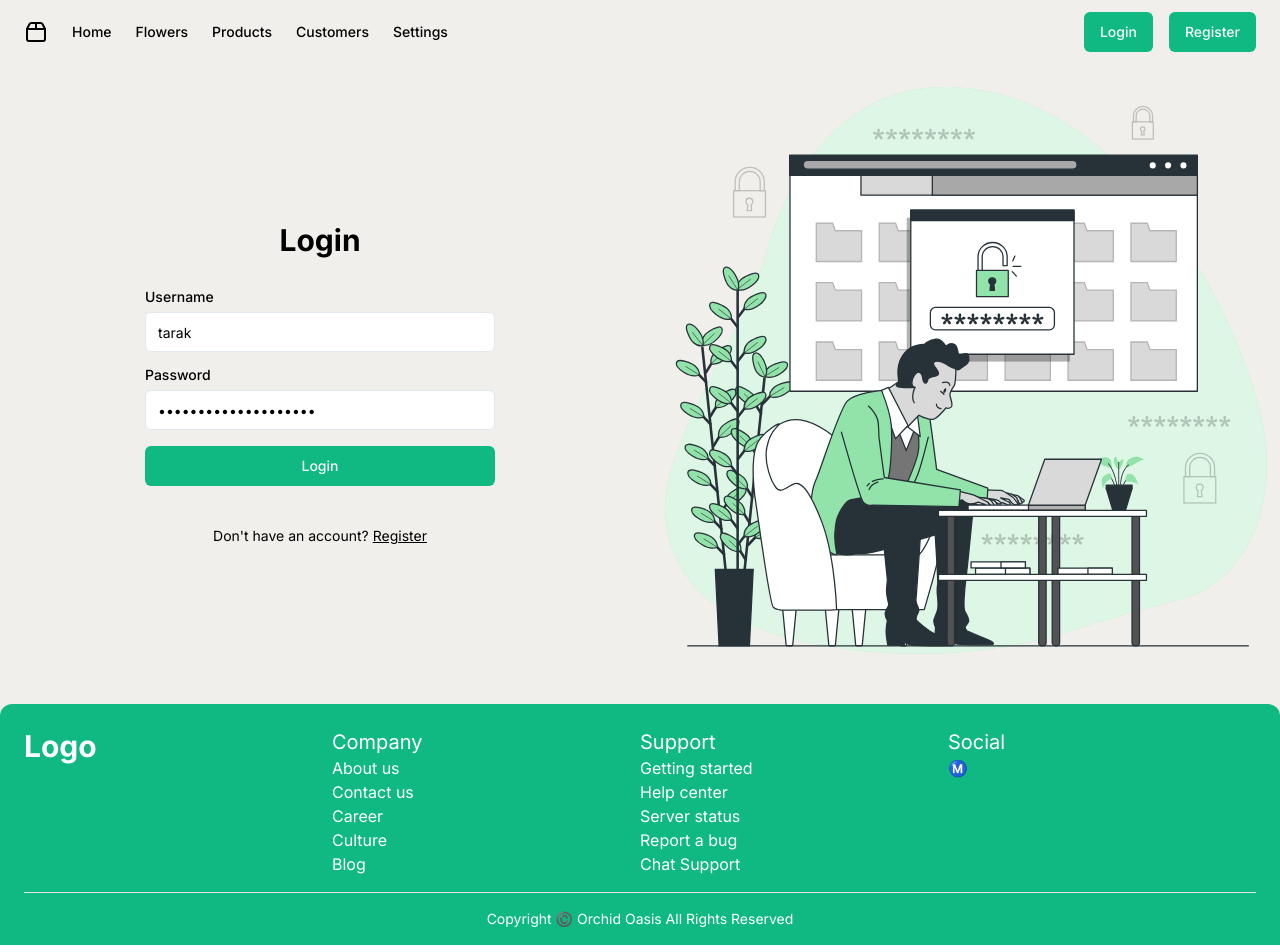
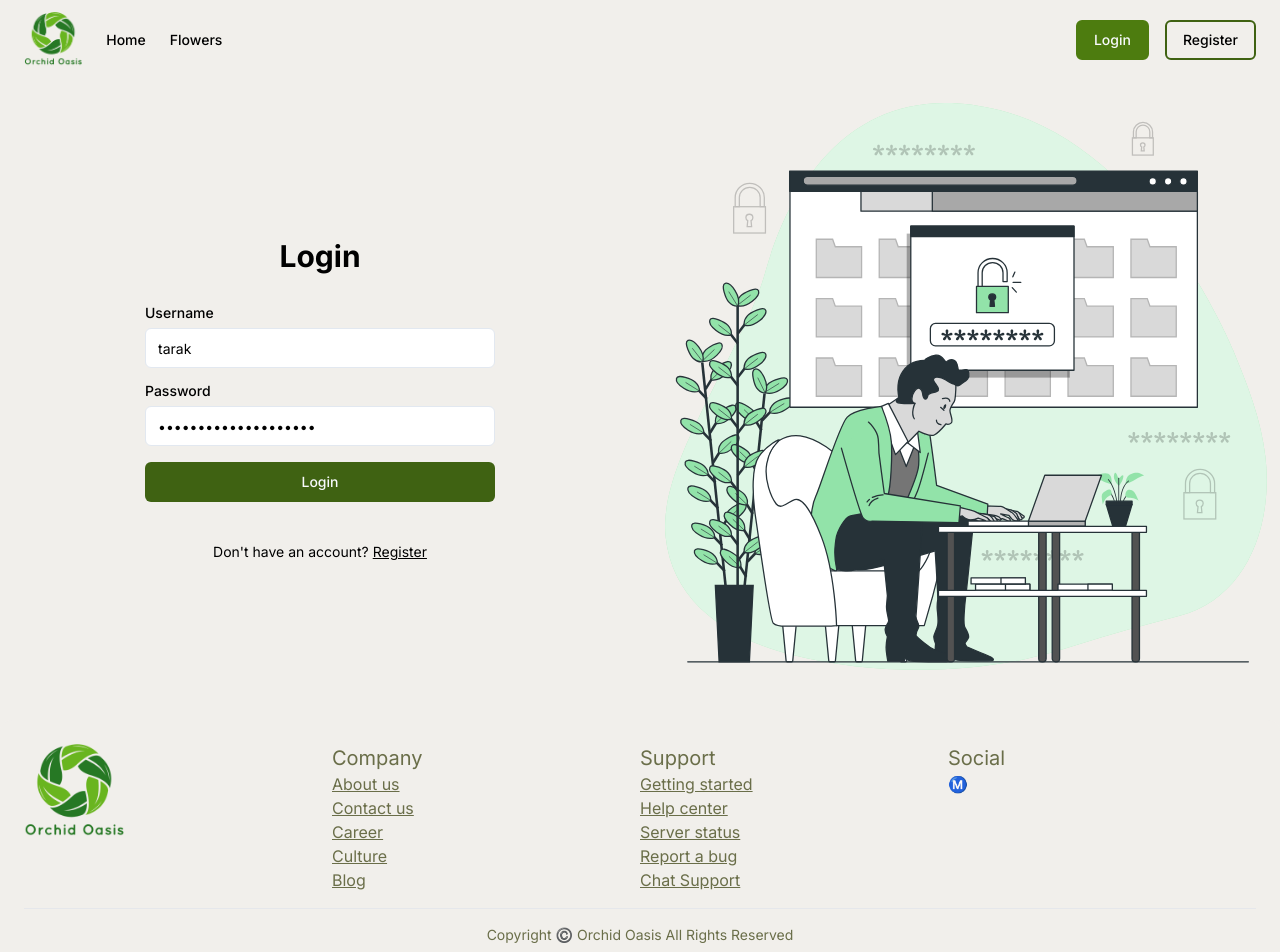
Before and after one commit to tahdiislam/taskflow-frontend, a Next.js app: page /login in a window 1280 px wide. Shown: the top 952 px of the page. Built offline with nearby package versions, Linux system fonts and the light colour scheme.

Commit message:
change design

```diff
--- a/app/loading.jsx
+++ b/app/loading.jsx
@@ -6,7 +6,7 @@ quantum.register()
 export default function Loading() {
   return (
     <section className="h-screen flex justify-center items-center">
-      <l-quantum size="50" speed="1.75" color="#0DFB09"></l-quantum>
+      <l-quantum size="50" speed="1.75" color="#3F6212"></l-quantum>
     </section>
   );
 }
--- a/app/login/page.jsx
+++ b/app/login/page.jsx
@@ -89,7 +89,7 @@ export default function Login() {
             </div>
             <Button
               type="submit"
-              className="w-full bg-emerald-500 hover:bg-emerald-600"
+              className="w-full bg-lime-800 hover:bg-lime-700 transition-all duration-300"
             >
               Login
             </Button>
--- a/app/registration/page.jsx
+++ b/app/registration/page.jsx
@@ -162,7 +162,7 @@ export default function Registration() {
             </div>
             <Button
               type="submit"
-              className="w-full bg-emerald-500 hover:bg-emerald-600 disabled:bg-emerald-300"
+              className="w-full bg-lime-800 hover:bg-lime-700 transition-all duration-300 disabled:bg-lime-300"
               disabled={submit}
             >
               <Loader2
--- a/components/flowerLimit.jsx
+++ b/components/flowerLimit.jsx
@@ -32,7 +32,8 @@ export default function FlowersLimit() {
   });
   return (
     <div className="w-full p-4">
-      <h1 className="text-3xl font-bold p-4">All Flowers</h1>
+      <h1 className="text-3xl font-bold p-4">Top Selling Flowers</h1>
+      <Link href="/"></Link>
       <Carousel
         opts={{
           align: "start",
@@ -53,7 +54,7 @@ export default function FlowersLimit() {
                   <Image
                     width={200}
                     height={200}
-                    className="h-[275px] w-[350px] rounded-lg object-cover hover:scale-125 ease-linear duration-200"
+                    className="h-[275px] w-[350px] rounded-lg object-cover hover:scale-110 ease-linear duration-200"
                     src={dummyImage}
                     alt={flower?.title}
                   />
--- a/components/footer.jsx
+++ b/components/footer.jsx
@@ -1,47 +1,49 @@
 /** @format */
 import Link from "next/link";
+import logo from "@/public/logo.png";
+import Image from "next/image";
 
 export default function Footer() {
   return (
-    <footer className="h-auto bg-emerald-500 p-6 pb-4 rounded-t-xl text-white list-none">
+    <footer className="h-auto bg-[#F1EFEB] p-6 pb-4 rounded-t-xl text-[#6A6E49] list-none ">
       <div className="grid grid-cols-4 pb-4">
         <div>
-          <h2 className="text-3xl font-bold">Logo</h2>
+            <Image src={logo} alt="logo" width={100} height={100} />
         </div>
         <div>
           <h3 className="text-xl">Company</h3>
           <li>
-            <Link href="#">About us</Link>
+            <Link className="underline hover:no-underline transition duration-200 underline-offset-1" href="#">About us</Link>
           </li>
           <li>
-            <Link href="#">Contact us</Link>
+            <Link className="underline hover:no-underline transition duration-200 underline-offset-1" href="#">Contact us</Link>
           </li>
           <li>
-            <Link href="#">Career</Link>
+            <Link className="underline hover:no-underline transition duration-200 underline-offset-1" href="#">Career</Link>
           </li>
           <li>
-            <Link href="#">Culture</Link>
+            <Link className="underline hover:no-underline transition duration-200 underline-offset-1" href="#">Culture</Link>
           </li>
           <li>
-            <Link href="#">Blog</Link>
+            <Link className="underline hover:no-underline transition duration-200 underline-offset-1" href="#">Blog</Link>
           </li>
         </div>
         <div>
           <h3 className="text-xl">Support</h3>
           <li>
-            <Link href="#">Getting started</Link>
+            <Link className="underline hover:no-underline transition duration-200 underline-offset-1" href="#">Getting started</Link>
           </li>
           <li>
-            <Link href="#">Help center</Link>
+            <Link className="underline hover:no-underline transition duration-200 underline-offset-1" href="#">Help center</Link>
           </li>
           <li>
-            <Link href="#">Server status</Link>
+            <Link className="underline hover:no-underline transition duration-200 underline-offset-1" href="#">Server status</Link>
           </li>
           <li>
-            <Link href="#">Report a bug</Link>
+            <Link className="underline hover:no-underline transition duration-200 underline-offset-1" href="#">Report a bug</Link>
           </li>
           <li>
-            <Link href="#">Chat Support</Link>
+            <Link className="underline hover:no-underline transition duration-200 underline-offset-1" href="#">Chat Support</Link>
           </li>
         </div>
         <div>
--- a/components/navbar.jsx
+++ b/components/navbar.jsx
@@ -2,7 +2,7 @@
 
 "use client";
 import Link from "next/link";
-import { CircleUser, Menu, Package2 } from "lucide-react";
+import { CircleUser, Menu} from "lucide-react";
 import {
   DropdownMenu,
   DropdownMenuContent,
@@ -15,6 +15,8 @@ import { Button } from "@/components/ui/button";
 import { Sheet, SheetContent, SheetTrigger } from "@/components/ui/sheet";
 import { useUserContext } from "@/contexts/userContext";
 import axios from "axios";
+import Image from "next/image";
+import logo from "@/public/logo.png";
 
 const Navbar = () => {
   const { user, setUser } = useUserContext();
@@ -50,14 +52,13 @@ const Navbar = () => {
   };
   return (
     <>
-      <header className="top-0 flex h-16 items-center gap-4 bg-background px-4 md:px-6">
+      <header className="top-0 flex h-20 items-center gap-4 bg-background px-4 md:px-6">
         <nav className="hidden flex-col gap-6 text-lg font-medium md:flex md:flex-row md:items-center md:gap-5 md:text-sm lg:gap-6">
           <Link
-            href="#"
+            href="/"
             className="flex items-center gap-2 text-lg font-semibold md:text-base"
           >
-            <Package2 className="h-6 w-6" />
-            <span className="sr-only">Acme Inc</span>
+            <Image src={logo} alt="logo" width={100} height={100} />
           </Link>
           <Link
             href="/"
@@ -70,24 +71,6 @@ const Navbar = () => {
             className="text-muted-foreground transition-colors hover:text-foreground"
           >
             Flowers
-          </Link>
-          <Link
-            href="#"
-            className="text-muted-foreground transition-colors hover:text-foreground"
-          >
-            Products
-          </Link>
-          <Link
-            href="#"
-            className="text-muted-foreground transition-colors hover:text-foreground"
-          >
-            Customers
-          </Link>
-          <Link
-            href="#"
-            className="text-foreground transition-colors hover:text-foreground"
-          >
-            Settings
           </Link>
         </nav>
         <Sheet>
@@ -107,8 +90,7 @@ const Navbar = () => {
                 href="#"
                 className="flex items-center gap-2 text-lg font-semibold"
               >
-                <Package2 className="h-6 w-6" />
-                <span className="sr-only">Acme Inc</span>
+                <Image src={logo} alt="logo" width={70} height={70} />
               </Link>
               <Link
                 href="/"
@@ -117,40 +99,15 @@ const Navbar = () => {
                 Home
               </Link>
               <Link
-                href="#"
-                className="text-muted-foreground hover:text-foreground"
+                href="/flower"
+                className="text-muted-foreground transition-colors hover:text-foreground"
               >
-                Orders
-              </Link>
-              <Link
-                href="#"
-                className="text-muted-foreground hover:text-foreground"
-              >
-                Products
-              </Link>
-              <Link
-                href="#"
-                className="text-muted-foreground hover:text-foreground"
-              >
-                Customers
-              </Link>
-              <Link href="#" className="hover:text-foreground">
-                Settings
+                Flowers
               </Link>
             </nav>
           </SheetContent>
         </Sheet>
         <div className="flex w-full items-center gap-4 md:ml-auto md:gap-2 lg:gap-4">
-          {/* <form className="ml-auto flex-1 sm:flex-initial">
-            <div className="relative">
-              <Search className="absolute left-2.5 top-2.5 h-4 w-4 text-muted-foreground" />
-              <Input
-                type="search"
-                placeholder="Search products..."
-                className="pl-8 sm:w-[300px] md:w-[200px] lg:w-[300px]"
-              />
-            </div>
-          </form> */}
           <div className="ml-auto">
             {userToken ? (
               <DropdownMenu>
@@ -167,7 +124,7 @@ const Navbar = () => {
                 <DropdownMenuContent align="end">
                   <DropdownMenuLabel>My Account</DropdownMenuLabel>
                   <DropdownMenuSeparator />
-                  <DropdownMenuItem>
+                  <DropdownMenuItem className="cursor-pointer">
                     {" "}
                     <Link
                       href={`${admin ? "/admin" : "/profile"}`}
@@ -176,19 +133,18 @@ const Navbar = () => {
                       {admin ? "Admin" : "Profile"}
                     </Link>
                   </DropdownMenuItem>
-                  <DropdownMenuItem>Support</DropdownMenuItem>
                   <DropdownMenuSeparator />
-                  <DropdownMenuItem onClick={handleLogout}>
+                  <DropdownMenuItem onClick={handleLogout} className="cursor-pointer">
                     Logout
                   </DropdownMenuItem>
                 </DropdownMenuContent>
               </DropdownMenu>
             ) : (
               <div className="flex items-center gap-4">
-                <Button className="w-full bg-emerald-500 hover:bg-emerald-600">
+                <Button className="w-full border-2 border-lime-700 hover:border-lime-800 bg-lime-700 hover:bg-lime-800 hover:text-white transition-all duration-200">
                   <Link href="/login">Login</Link>
                 </Button>
-                <Button className="w-full bg-emerald-500 hover:bg-emerald-600">
+                <Button className="w-full border-2 border-lime-800 hover:bg-lime-800 bg-transparent text-black hover:text-white transition-all duration-300">
                   <Link href="/registration">Register</Link>
                 </Button>
               </div>
```
Also changed, not shown: app/flower/page.jsx (+16 -4 lines), public/logo.png (added).
